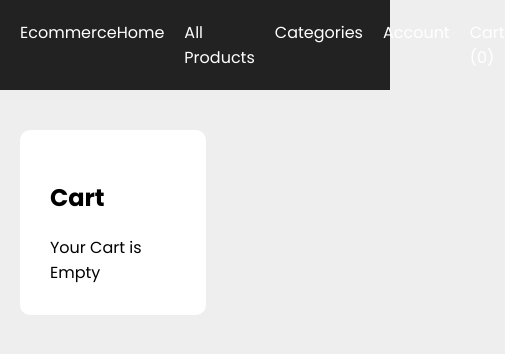
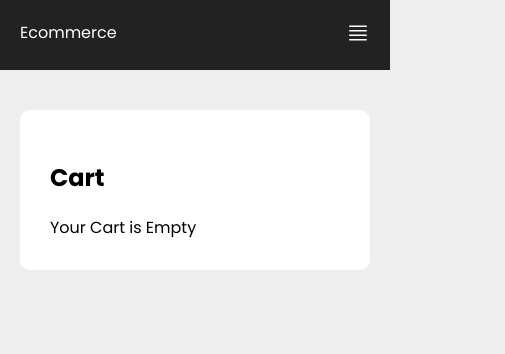
Before and after one commit to krakatua/ecommerce-front, a Next.js app: page /cart in a window 390 px wide. Shown: the top 354 px of the page, 505 px wide, since content can reach past the window. Built offline with nearby package versions, Linux system fonts and the light colour scheme.

Commit message:
Basic Responsive
Adding Responsive to the web

```diff
--- a/components/Button.js
+++ b/components/Button.js
@@ -43,6 +43,15 @@ export const ButtonStyle = css`
     border: 1px solid ${primary};
     color:#fff;
   `}
+  ${props => props.cart && props.outline && css`
+    svg {
+      margin-right: 0;
+    }
+  `}
+  //cartBtn
+  ${props => props.cartBtn && css`
+    width: 40px;
+  `}
 
 
   ${props => props.primary && props.outline && css`
--- a/components/Header.js
+++ b/components/Header.js
@@ -1,8 +1,9 @@
 import Link from "next/link";
 import styled from "styled-components";
 import Center from "./Center";
-import { useContext } from "react";
+import { useContext, useState } from "react";
 import { CartContext } from "./CartContext";
+import { BsJustify } from "react-icons/bs";
 
 const StyledHeader = styled.header`
   background-color: #222;
@@ -11,6 +12,8 @@ const StyledHeader = styled.header`
 const Logo = styled(Link)`
   color: #fff;
   text-decoration: none;
+  position: relative;
+  z-index: 3;
 `;
 
 const Wrapper = styled.div`
@@ -22,17 +25,62 @@ const Wrapper = styled.div`
 const NavLink = styled(Link)`
     color: white;
     text-decoration: none;
+    display: block;
+    padding: 10px 0;
+
+    @media screen and (min-width: 768px) {
+
+      padding: 0;
+    }
 `;
 
 const StyledNav = styled.nav`
-    display: flex;
+    display: block;
     gap: 20px;
+    position: fixed;
+    top: 0;
+    bottom: 0;
+    left: 0;
+    right: 0;
+    padding: 50px 20px 20px;
+    background-color: #222;
+
+    ${props => props.mobileNavActive ? `
+      display: block;
+      z-index: 1;
+    `: `
+      display: none;
+    `}
+
+    @media screen and (min-width: 768px) {
+      display: flex;
+      position: static;
+      padding: 0;
+    }
+`;
+
+const NavButton = styled.button`
+  background-color: transparent;
+  width: 30px;
+  height: 30px;
+  border: 0;
+  font-size: 1.5rem;
+  color: white;
+  cursor: pointer;
+  position: relative;
+  z-index: 3;
+
+  @media screen and (min-width: 768px){
+    display: none;
+  }
+
 `;
 
 
 export default function Header() {
 
   const {cartProducts} = useContext(CartContext);
+  const [mobileNavActive, setMobileNavActive] = useState(false)
 
 
   return (
@@ -42,13 +90,16 @@ export default function Header() {
 
         <Logo href={`/`}>Ecommerce</Logo>
 
-        <StyledNav>
+        <StyledNav mobileNavActive={mobileNavActive}>
           <NavLink href={`/`}>Home</NavLink>
           <NavLink href={`/products`}>All Products</NavLink>
           <NavLink href={`/categories`}>Categories</NavLink>
           <NavLink href={`/Account`}>Account</NavLink>
           <NavLink href={`/cart`}>Cart ({cartProducts.length})</NavLink>
         </StyledNav>
+        <NavButton onClick={() => setMobileNavActive(prev => !prev)}>
+          <BsJustify/>
+        </NavButton>
         </Wrapper>
       </Center>
     </StyledHeader>
--- a/components/NewProducts.js
+++ b/components/NewProducts.js
@@ -7,6 +7,8 @@ const Title = styled.h2`
   font-size: 2rem;
   margin: 30px 0 20px;
   font-weight: normal;
+
+
 `;
 
 export default function NewProducts({products}) {
--- a/components/ProductBox.js
+++ b/components/ProductBox.js
@@ -65,7 +65,6 @@ export default function ProductBox({ _id, title, description, price, images }) {
         <PriceRow>
           <Price>${price}</Price>
           <Button primary outline onClick={() => addProduct(_id)}>
-            {" "}
             <BsFillCartFill />
           </Button>
         </PriceRow>
--- a/components/ProductsGrid.js
+++ b/components/ProductsGrid.js
@@ -4,8 +4,11 @@ import styled from 'styled-components';
 
 const StyledProductsGrid = styled.div`
     display: grid;
-    grid-template-columns: 1fr 1fr 1fr 1fr;
+    grid-template-columns: 1fr;
     gap: 40px;
+    @media screen and (min-width: 768px) {
+      grid-template-columns: 1fr 1fr 1fr 1fr;
+    }
 `;
 
 export default function ProductsGrid({products}) {
--- a/pages/cart.js
+++ b/pages/cart.js
@@ -10,9 +10,14 @@ import styled from "styled-components";
 //stripe checkout
 const ColumnsWrapper = styled.div`
   display: grid;
-  grid-template-columns: 1.2fr 0.8fr;
+  grid-template-columns: 1fr;
   gap: 40px;
-  margin-top: 40px;
+  margin: 40px 0;
+
+  @media screen and (min-width: 768px) {
+    grid-template-columns: 1.2fr 0.8fr;
+  }
+
 `;
 
 const Box = styled.div`
@@ -29,7 +34,7 @@ const ProductInfoCell = styled.td`
 const ProductImageBox = styled.div`
   width: 100px;
   height: 100px;
-  padding: 10px;
+  padding: 2px;
   border: 1px soldi rgba(0, 0, 0, 0.1);
   display: flex;
   align-items: center;
@@ -40,10 +45,21 @@ const ProductImageBox = styled.div`
     max-width: 80px;
     max-height: 80px;
   }
+  @media screen and (min-width: 768px) {
+    padding: 10px;
+  }
+
 `;
 
 const QuantityLabel = styled.span`
-  padding: 0 3px;
+  padding: 0 15px;
+  display: block;
+  margin:5px 0 ;
+  @media screen and (min-width: 768px) {
+    display: inline-block;
+    padding: 0 10px;
+  }
+
 `;
 
 const CityHolder = styled.div`
@@ -163,7 +179,7 @@ export default function CartPage() {
                       </ProductInfoCell>
 
                       <td>
-                        <Button onClick={() => lessOfThisProduct(product._id)}>
+                        <Button cartBtn onClick={() => lessOfThisProduct(product._id)}>
                           -
                         </Button>
                         <QuantityLabel>
@@ -172,7 +188,7 @@ export default function CartPage() {
                               .length
                           }
                         </QuantityLabel>
-                        <Button onClick={() => moreOfThisProduct(product._id)}>
+                        <Button cartBtn onClick={() => moreOfThisProduct(product._id)}>
                           +
                         </Button>
                       </td>
```
Also changed, not shown: components/Featured.js (+23 -3 lines), pages/products/[...id].js (+6 -2 lines).
